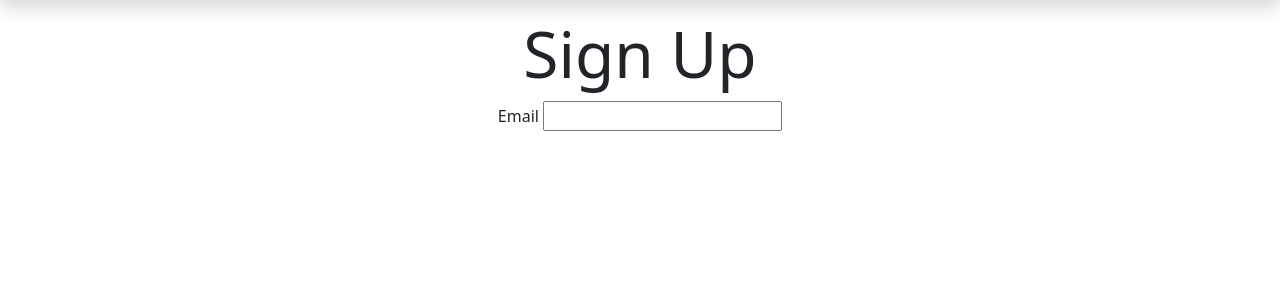
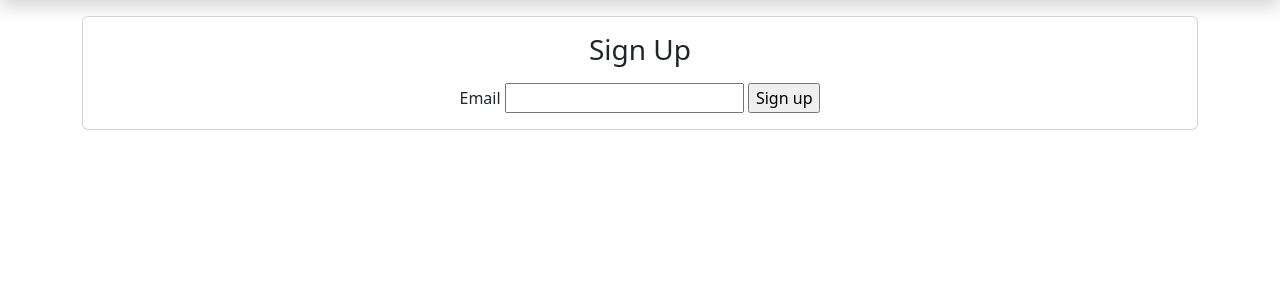
Before and after one commit to OpenTrackTools/open-hrm, a Flask app: page /register in a window 1280 px wide. Shown: the part 72-372 px from the top of the page. Run offline with Flask 2, Linux system fonts and the light colour scheme; some libraries are stand-ins or nearby versions.

Commit message:
initial commit

```diff
--- a/openhrmapp/__init__.py
+++ b/openhrmapp/__init__.py
@@ -10,6 +10,8 @@ app = Flask(__name__)
 basedir = os.path.abspath(os.path.dirname(__file__))
 app.config['SQLALCHEMY_DATABASE_URI'] = 'sqlite:///' + os.path.join(basedir, 'data.sqlite')
 app.config['SQLALCHEMY_TRACK_MODIFICATIONS'] = False
+app.config['SECRET_KEY'] = os.urandom(32)
+
 db = SQLAlchemy(app)
 Migrate(app, db)
 
--- a/openhrmapp/templates/register.html
+++ b/openhrmapp/templates/register.html
@@ -1,10 +1,22 @@
 {% extends "base.html" %}
 {% block content %}
     <div class="container text-center mt-3">
-        <h4 class="text-dark display-3">Sign Up</h4>
-        <form method="POST">
-            {{form.hidden_tag()}}
-            {{form.email.label}} {{form.email}}
-        </form>
+        <div class="card">
+          <div class="card-body">
+            <div class="text-center">
+              <h3 class="card-title">Sign Up</h3>
+            </div>
+            <div class="container">
+              <form method="POST">
+                  {{form.hidden_tag()}}
+                  <div class="mb-3">
+
+                  </div>
+                  {{form.email.label}} {{form.email}}
+                  {{form.submit()}}
+              </form>
+            </div>
+          </div>
+        </div>
     </div>
 {% endblock %}
```
